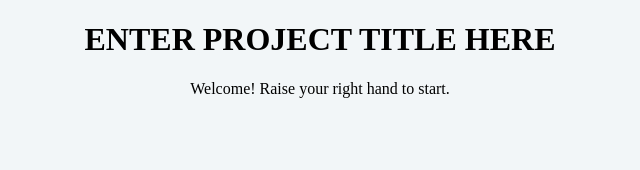
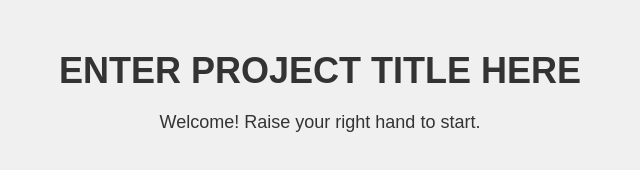
Before and after one commit to jasona445/cpsc477-posture-project, a website: page index.html in a window 1280 px wide. Shown: the whole page, without its empty margins (320-960 px from the left). Drawn offline with nearby package versions, Linux system fonts and the light colour scheme.

Commit message:
Update style.css

```diff
--- a/style.css
+++ b/style.css
@@ -11,9 +11,27 @@ body{
     height: 100%;
     margin: 0;
     overflow: hidden;
+    text-align: center;
+    background-color: #f0f0f0;
+    color: #333;
+    font-family: Arial, sans-serif;
 }
 
-body{text-align: center;background: #f2f6f8;}
+.state-content {
+text-align: center;
+margin-top: 50px;
+}
+
+h1 {
+font-size: 36px; /* Large font size */
+margin-bottom: 20px; /* Add space below heading */
+}
+
+p {
+font-size: 18px; /* Medium font size */
+margin-bottom: 10px; /* Add space below paragraphs */
+}
+
 .twod{position:absolute;z-index:1;}
 
 #container{
```
